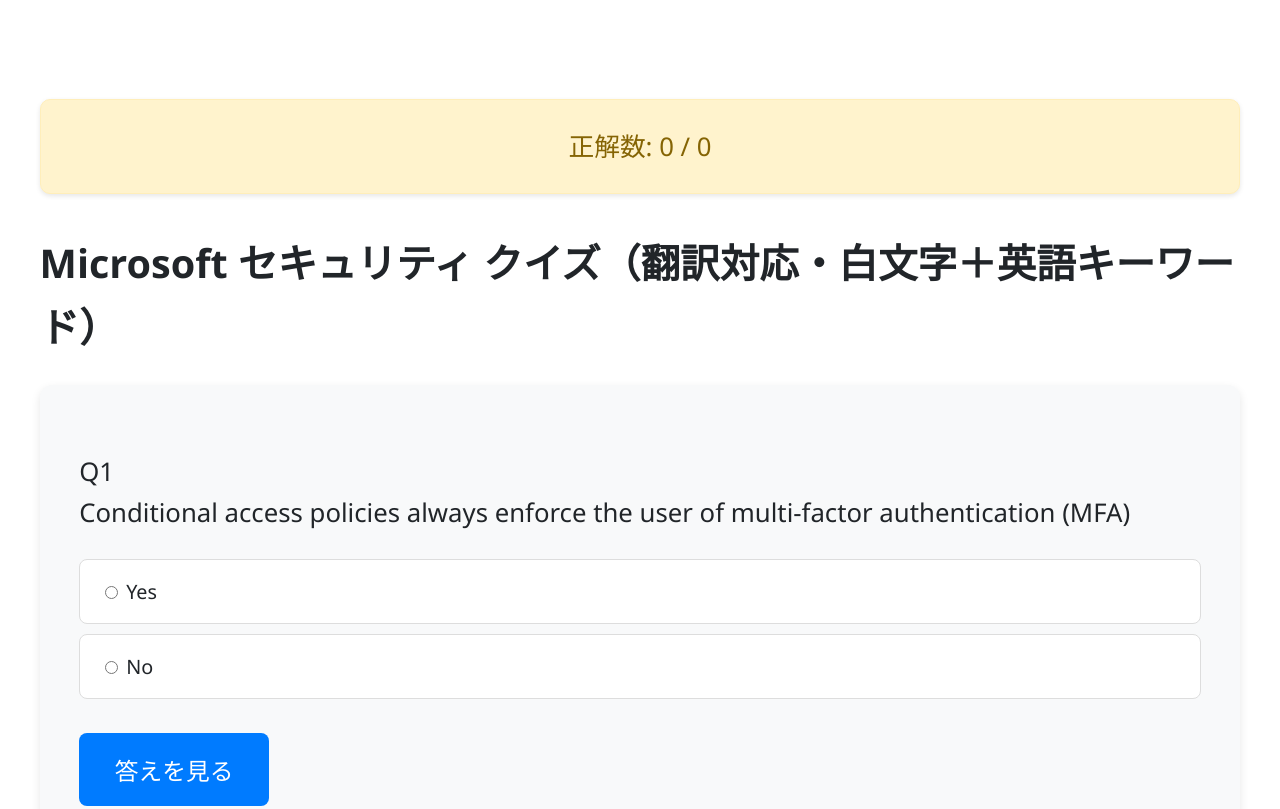
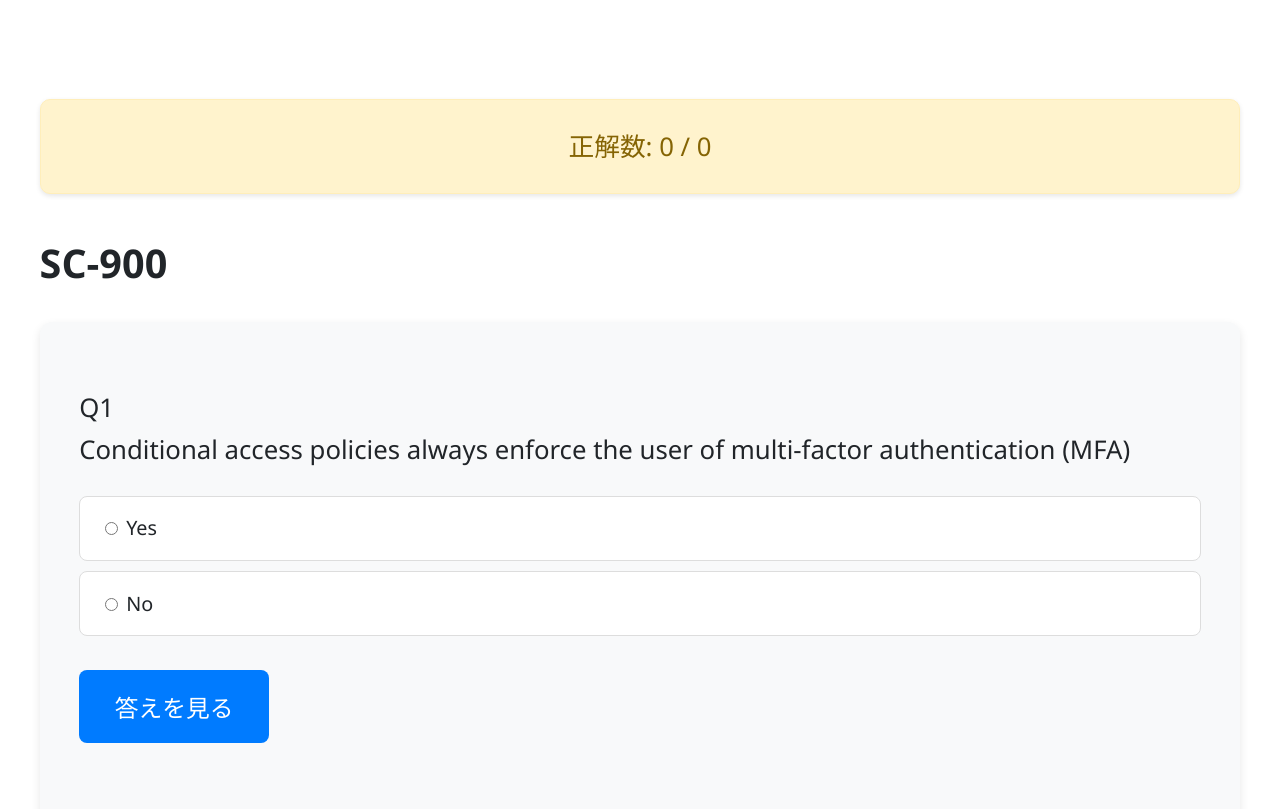
Before and after one commit to kenteman/kenteman.github.io, a plain HTML site: page quiz_answer_white.html in a window 1280 px wide. Shown: the top 809 px of the page. Drawn offline with Linux system fonts and the light colour scheme.

Commit message:
Update quiz_answer_white.html

```diff
--- a/quiz_answer_white.html
+++ b/quiz_answer_white.html
@@ -254,7 +254,7 @@ function showAnswer(id) {
 </script>
 </head>
 <body>
-<div id="score-display">正解数: 0 / 0</div><h1>Microsoft セキュリティ クイズ（翻訳対応・白文字＋英語キーワード）</h1>
+<div id="score-display">正解数: 0 / 0</div><h1>SC-900</h1>
 <div class="question">
 <h3>Q1<br/>Conditional access policies always enforce the user of multi-factor authentication (MFA)</h3>
 <div class="choices">
```
